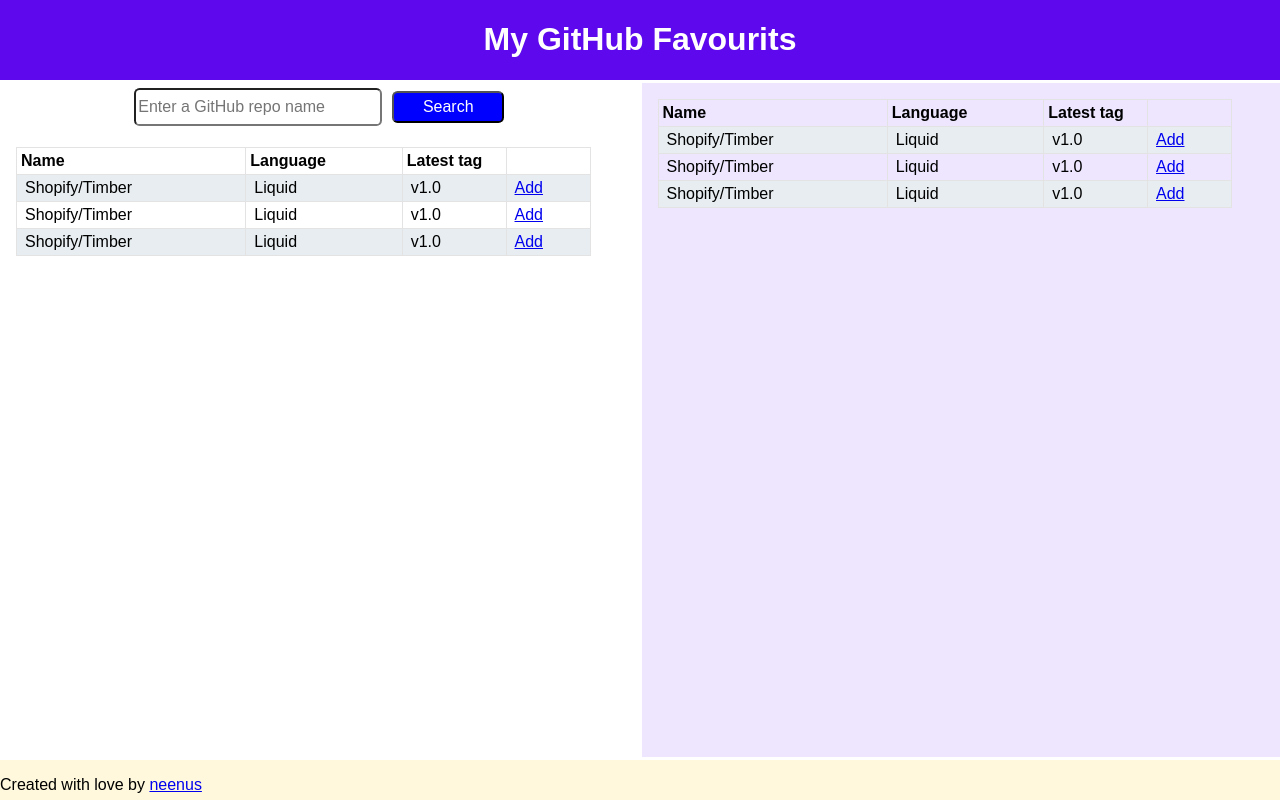
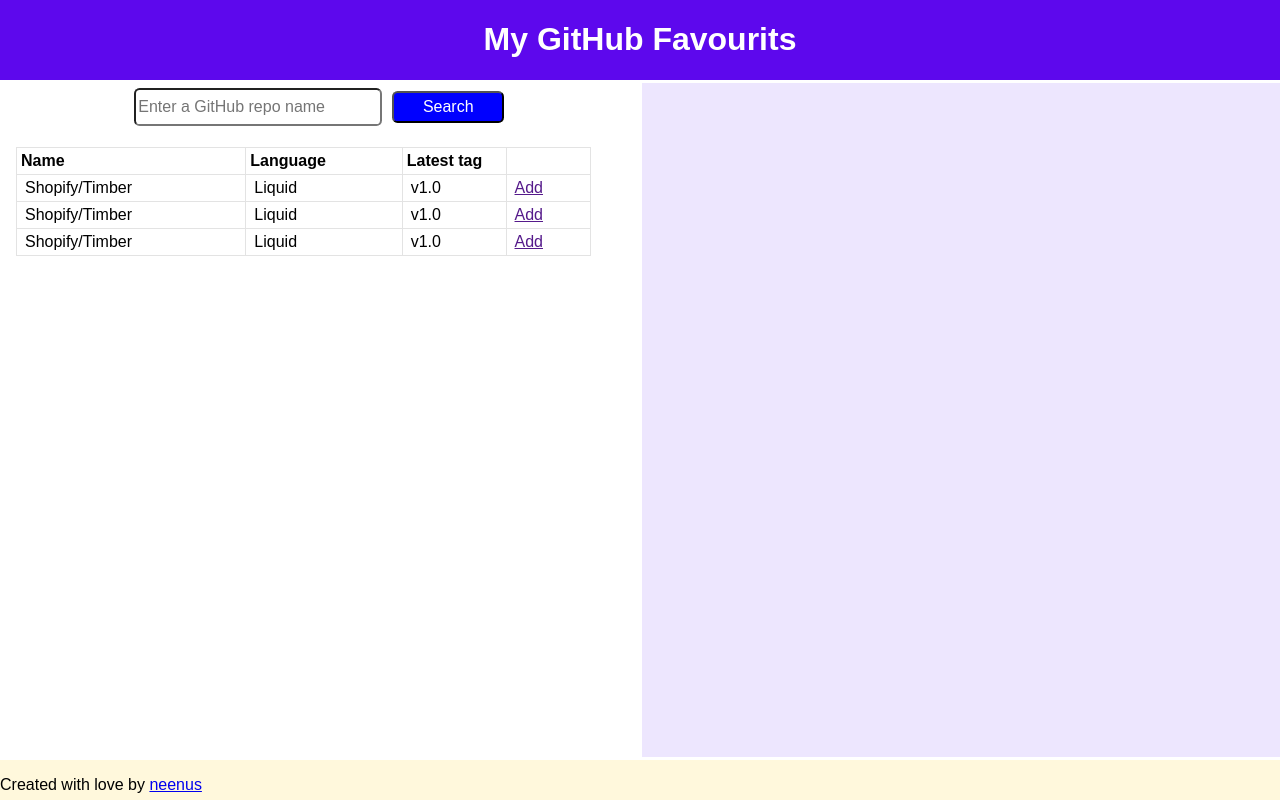
Before and after one commit to neenus/github_repository_search, a React (Create React App) app: page / in a window 1280 px wide. Built offline with nearby package versions, Linux system fonts and the light colour scheme.

Commit message:
slight cleanup

```diff
--- a/src/App.js
+++ b/src/App.js
@@ -1,7 +1,7 @@
 import React, { Component } from 'react';
 
 // import axios
-// import axios from 'axios';
+import axios from 'axios';
 
 // import CSS files
 import './App.css';
@@ -17,9 +17,7 @@ class App extends Component {
 
     // set initial state
     this.state = {
-      value: '',
-      isLoaded: false,
-      items: []
+
     };
   }
 
@@ -31,7 +29,7 @@ class App extends Component {
     return (
       <div className="container">
         <header className="header">
-          <h1 className="App-title">My GitHub Favourits</h1>
+          <h1 className="App-title">My GitHub Favourits </h1>
         </header>
           <div className="sidebar-left">
           <SearchBar
@@ -45,7 +43,6 @@ class App extends Component {
           </div>
           <div className="sidebar-right">
             <div className="search-results">
-              <Table></Table>
             </div>
           </div>
           <div className="footer">
@@ -64,19 +61,27 @@ class App extends Component {
 
   handleSubmit = (event) => {
     event.preventDefault();
-    const api_url= 'https://api.github.com/search/repositories?q='
     const input = event.target.searchBox.value
-    alert(input)
-    fetch(`${api_url}${input}`)
-    .then(blob => blob.json())
-    .then(response => {
-      console.log(response)
-    })
-    this.setState({
-      value: '',
-    })
-    // console.log(`input after setting state is: ${input.value}`);
+    this.getRepo(input)
+  }
 
+
+  async getRepo(input) {
+    const api_url= `https://api.github.com/search/repositories?q=${input}`
+    if (input !== '') {
+      axios.get(`${api_url}`)
+      // .then(response => response.json())
+      .then(response => {
+        let result = response.data.items
+        console.log(result)
+        return result;
+      })
+      this.setState({
+        // name: this.result.full_name,
+      })
+    } else {
+      alert('Please provide search input')
+    }
   }
 }
 
--- a/src/components/_table.js
+++ b/src/components/_table.js
@@ -6,30 +6,38 @@ class Table extends Component {
 
     return(
     <table>
+      <tbody>
         <tr>
           <th>Name</th>
           <th>Language</th>
           <th>Latest tag</th>
           <th></th>
         </tr>
+      </tbody>
+      <tbody>
         <tr>
           <td>Shopify/Timber</td>
           <td>Liquid</td>
           <td>v1.0</td>
-        <td><a href="#">Add</a></td>
+          <td><a href="">Add</a></td>
         </tr>
+      </tbody>
+      <tbody>
         <tr>
           <td>Shopify/Timber</td>
           <td>Liquid</td>
           <td>v1.0</td>
-        <td><a href="#">Add</a></td>
+          <td><a href="">Add</a></td>
         </tr>
+      </tbody>
+      <tbody>
         <tr>
           <td>Shopify/Timber</td>
           <td>Liquid</td>
           <td>v1.0</td>
-        <td><a href="#">Add</a></td>
+          <td><a href="">Add</a></td>
         </tr>
+      </tbody>
   </table>
 
     );
```
Lines whose indentation alone changed are shown as unchanged.
